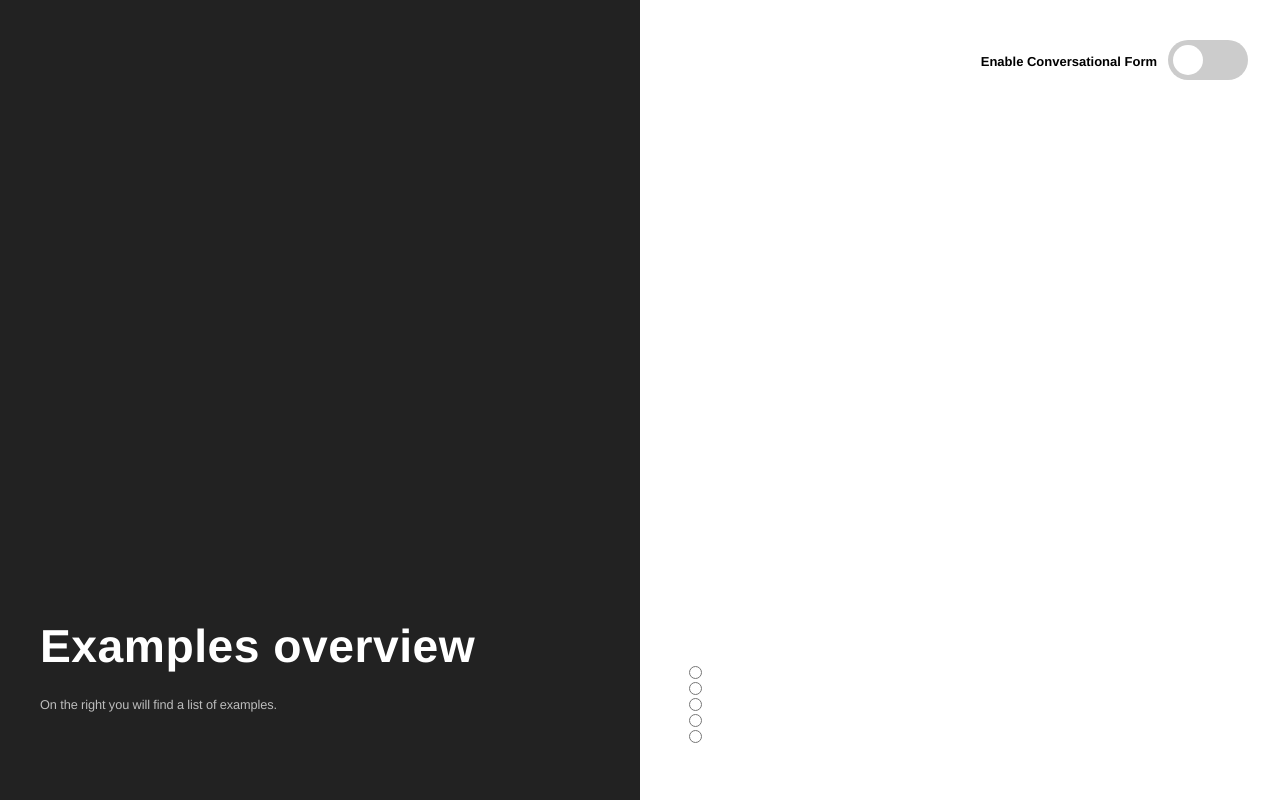
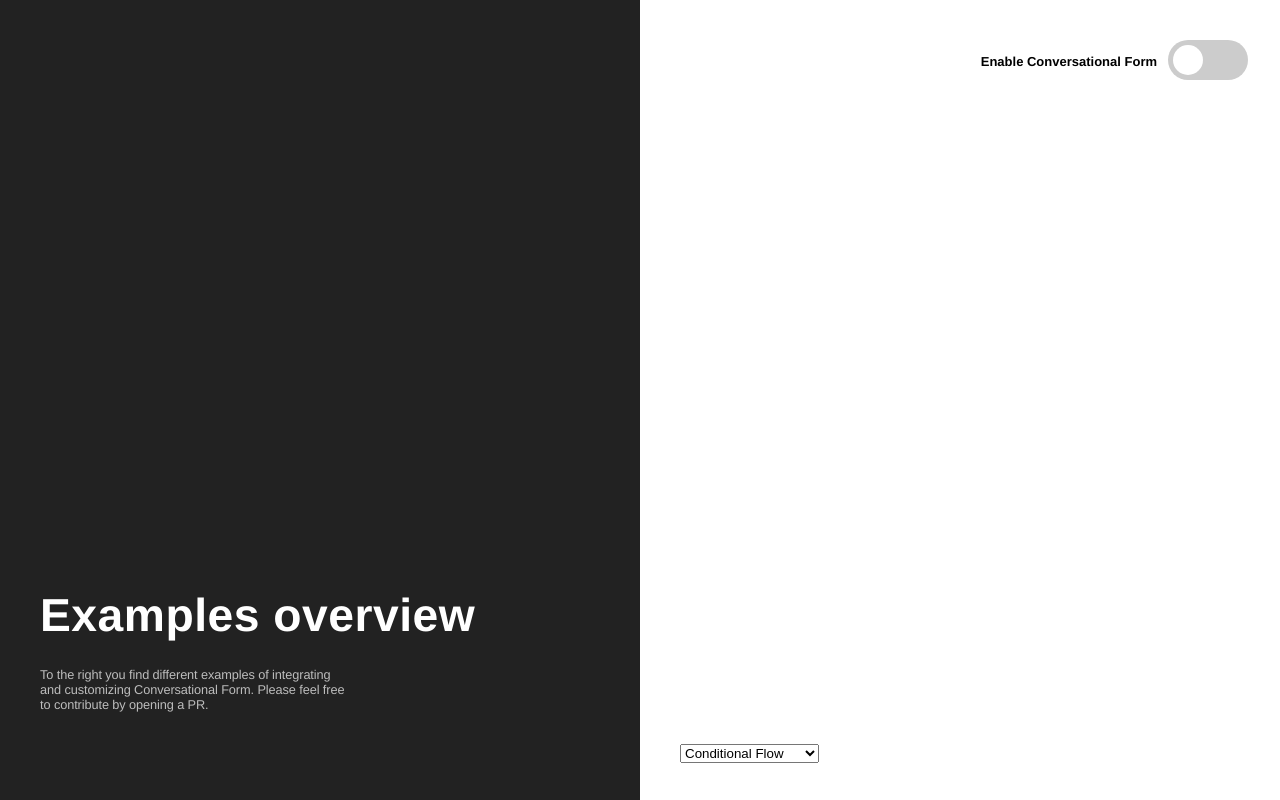
Before and after one commit to space10-community/conversational-form-docs, a plain HTML site: page docs/examples.html in a window 1280 px wide. Drawn offline with Linux system fonts and the light colour scheme.

Commit message:
Update text examples

```diff
--- a/docs/examples.html
+++ b/docs/examples.html
@@ -64,7 +64,7 @@
 						Examples overview
 					</h1>
 					<h2>
-						On the right you will find a list of examples.
+						To the right you find different examples of integrating and customizing Conversational Form. Please feel free to contribute by opening a PR.
 					</h2>
 				</article>
 			</section>
@@ -74,13 +74,13 @@
 
 					<!-- Conversational Form will auto-run because of attribute "cf-form" -->
 					<form id="form" cf-form>
-						<fieldset cf-questions="Choose an example">
-							<input type="radio" cf-label="Conditional Flow" />
-							<input type="radio" cf-label="Formless" />
-							<input type="radio" cf-label="Add robot response" />
-							<input type="radio" cf-label="Auto form detection" />
-							<input type="radio" cf-label="jQuery" />
-						</fieldset>
+						<select cf-questions="Choose an example">
+							<option>Conditional Flow</option>
+							<option>Formless</option>
+							<option>Add robot response</option>
+							<option>Auto form detection</option>
+							<option>jQuery instantiation</option>
+						</select>
 					</form>
 
 				</div>
```
